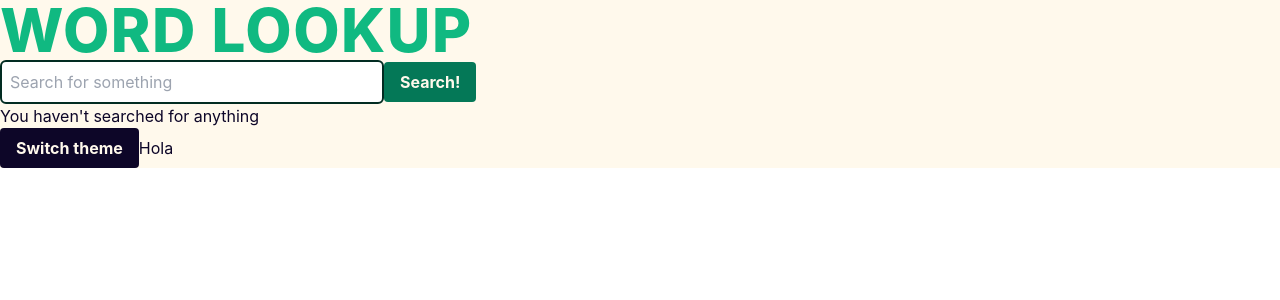
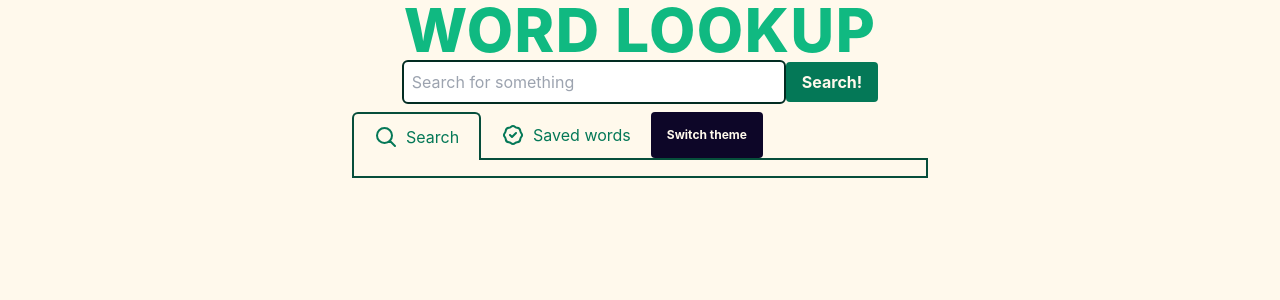
Before and after one commit to lysmac/Word-Search, a React (Vite) app: page / in a window 1280 px wide. Shown: the top 300 px of the page. Built offline with nearby package versions, Linux system fonts and the light colour scheme.

Commit message:
menu for saved words/search and styling

```diff
--- a/package.json
+++ b/package.json
@@ -30,6 +30,8 @@
     "eslint-plugin-react-hooks": "^4.6.0",
     "eslint-plugin-react-refresh": "^0.4.4",
     "postcss": "^8.4.31",
+    "prettier": "^3.1.0",
+    "prettier-plugin-tailwindcss": "^0.5.7",
     "tailwindcss": "^3.3.5",
     "typescript": "^5.2.2",
     "vite": "^5.0.0",
--- a/src/App.tsx
+++ b/src/App.tsx
@@ -9,17 +9,15 @@ export default function App() {
 
   return (
     <>
-      <div className="dark:bg-dark-purple bg-floral text-dark-purple dark:text-floral">
-        <Header />
-        <Searchbar />
-        <Words />
-        <button
-          className="dark:text-dark-purple text-floral dark:bg-floral bg-dark-purple font-bold py-2 px-4 rounded"
-          onClick={toggleDarkMode}
+      <div className="flex h-screen flex-col items-center bg-floral text-dark-purple dark:bg-dark-purple dark:text-floral ">
+        <div
+          id="container"
+          className=" flex w-full max-w-xl flex-col items-center  "
         >
-          Switch theme
-        </button>
-        Hola
+          <Header />
+          <Searchbar />
+          <Words />
+        </div>
       </div>
     </>
   );
--- a/src/Searchbar.tsx
+++ b/src/Searchbar.tsx
@@ -16,6 +16,7 @@ export default function Searchbar() {
   }
 
   return (
+    <>
       <form
         onSubmit={(event) => {
           event.preventDefault();
@@ -29,7 +30,7 @@ export default function Searchbar() {
           placeholder={"Search for something"}
           value={searchValue}
         />
-      {error && <p>{error}</p>}
+        {error && <p className="mt-3 text-sm text-red-400">{error}</p>}
         <button
           type="submit"
           className="bg-emerald-700 hover:bg-emerald-800 text-floral font-bold py-2 px-4 rounded"
@@ -38,5 +39,6 @@ export default function Searchbar() {
           Search!
         </button>
       </form>
+    </>
   );
 }
--- a/src/Words.tsx
+++ b/src/Words.tsx
@@ -1,24 +1,95 @@
-import { useContext } from "react";
+import { useContext, useState } from "react";
 import { SearchContext } from "./resultContext";
 
 export default function Words() {
   const { searchResult, saveWord, removeWord, savedWords } =
     useContext(SearchContext);
+
+  const { toggleDarkMode } = useContext(SearchContext);
+
+  const [showSavedWords, setShowSavedWords] = useState(false);
+
+  const baseClasses =
+    "text-emerald-700 border-emerald-900 dark:border-emerald-500 -px-1 inline-flex h-12 items-center whitespace-nowrap px-2 py-2 text-center focus:outline-none dark:text-white sm:px-4";
+  const activeClasses = "rounded-t-md border-2 border-b-0";
+  const passiveClasses =
+    "bg-transparent cursor-base hover:border-emerald-400 dark:hover:border-emerald-300 border-b-2";
+
   return (
-    <div>
+    <>
+      <div className="flex w-full pt-2">
+        <div className="2 flex overflow-x-auto whitespace-nowrap ">
+          <button
+            onClick={() => setShowSavedWords(false)}
+            className={`${baseClasses} ${
+              showSavedWords ? passiveClasses : activeClasses
+            }`}
+          >
+            <svg
+              xmlns="http://www.w3.org/2000/svg"
+              className="mx-1 h-4 w-4 sm:h-6 sm:w-6"
+              fill="none"
+              viewBox="0 0 24 24"
+              stroke="currentColor"
+            >
+              <path
+                stroke-linecap="round"
+                stroke-linejoin="round"
+                stroke-width="2"
+                d="M15.7955 15.8111L21 21M18 10.5C18 14.6421 14.6421 18 10.5 18C6.35786 18 3 14.6421 3 10.5C3 6.35786 6.35786 3 10.5 3C14.6421 3 18 6.35786 18 10.5Z"
+              />
+            </svg>
+
+            <span className="mx-1 text-sm sm:text-base">Search</span>
+          </button>
+
+          <button
+            onClick={() => setShowSavedWords(true)}
+            className={`${baseClasses} ${
+              !showSavedWords ? passiveClasses : activeClasses
+            }`}
+          >
+            <svg
+              xmlns="http://www.w3.org/2000/svg"
+              className="mx-1 h-4 w-4 sm:h-6 sm:w-6"
+              fill="none"
+              viewBox="0 0 24 24"
+              stroke="currentColor"
+            >
+              <path
+                stroke-linecap="round"
+                stroke-linejoin="round"
+                stroke-width="2"
+                d="M9 12l2 2 4-4M7.835 4.697a3.42 3.42 0 001.946-.806 3.42 3.42 0 014.438 0 3.42 3.42 0 001.946.806 3.42 3.42 0 013.138 3.138 3.42 3.42 0 00.806 1.946 3.42 3.42 0 010 4.438 3.42 3.42 0 00-.806 1.946 3.42 3.42 0 01-3.138 3.138 3.42 3.42 0 00-1.946.806 3.42 3.42 0 01-4.438 0 3.42 3.42 0 00-1.946-.806 3.42 3.42 0 01-3.138-3.138 3.42 3.42 0 00-.806-1.946 3.42 3.42 0 010-4.438 3.42 3.42 0 00.806-1.946 3.42 3.42 0 013.138-3.138z"
+              />
+            </svg>
+
+            <span className="mx-1 text-sm sm:text-base">Saved words</span>
+          </button>
+        </div>
+        <div className="flex flex-1 border-b-2 border-emerald-900">
+          <button
+            className="rounded bg-dark-purple px-4 py-2 text-xs font-bold text-floral dark:bg-floral dark:text-dark-purple"
+            onClick={toggleDarkMode}
+          >
+            Switch theme
+          </button>
+        </div>
+      </div>
+
+      <div className="flex w-full flex-col items-center border-2 border-t-0 border-emerald-900 p-2">
         {" "}
-      {searchResult === null ? (
-        <p>You haven't searched for anything</p>
-      ) : (
+        {!showSavedWords &&
+          searchResult &&
           searchResult.map((word: any, index: number) => (
             <div
-            className="border-2 border-emerald-950 rounded-md p-2 w-96"
+              className="w-96 rounded-md border-2 border-emerald-950 p-2"
               key={index}
             >
               <h2>{word.word}</h2>
               <p>{word.phonetic}</p>
               <button
-              className="border-2 border-emerald-950 bg-emerald-500 rounded-md p-2 "
+                className="rounded-md border-2 border-emerald-950 bg-emerald-500 p-2 "
                 onClick={() => saveWord(word)}
               >
                 {" "}
@@ -34,21 +105,18 @@ export default function Words() {
                 <p>No audio available</p>
               )}
             </div>
-        ))
-      )}
-      {savedWords === null ? (
-        <p>No saved words</p>
-      ) : (
+          ))}
+        {showSavedWords && savedWords && (
           <div>
             <ul>
               {savedWords.map((word: any, index: number) => (
                 <li
-                className="border-2 border-emerald-950 rounded-md p-2 w-96"
+                  className="w-96 rounded-md border-2 border-emerald-950 p-2"
                   key={index}
                 >
                   {word.word}
                   <button
-                  className="border-2 border-emerald-950 bg-emerald-500 rounded-md p-2 "
+                    className="rounded-md border-2 border-emerald-950 bg-emerald-500 p-2 "
                     onClick={() => removeWord(word)}
                   >
                     Remove Word
@@ -59,5 +127,6 @@ export default function Words() {
           </div>
         )}
       </div>
+    </>
   );
 }
--- a/tailwind.config.js
+++ b/tailwind.config.js
@@ -17,6 +17,7 @@ export default {
       teal: colors.teal,
       white: colors.white,
       black: colors.black,
+      red: colors.red,
     },
   },
   plugins: [],
```
Also changed, not shown: 2 other files (tests, documents, lock files or other folders). Lines whose indentation alone changed are shown as unchanged.
